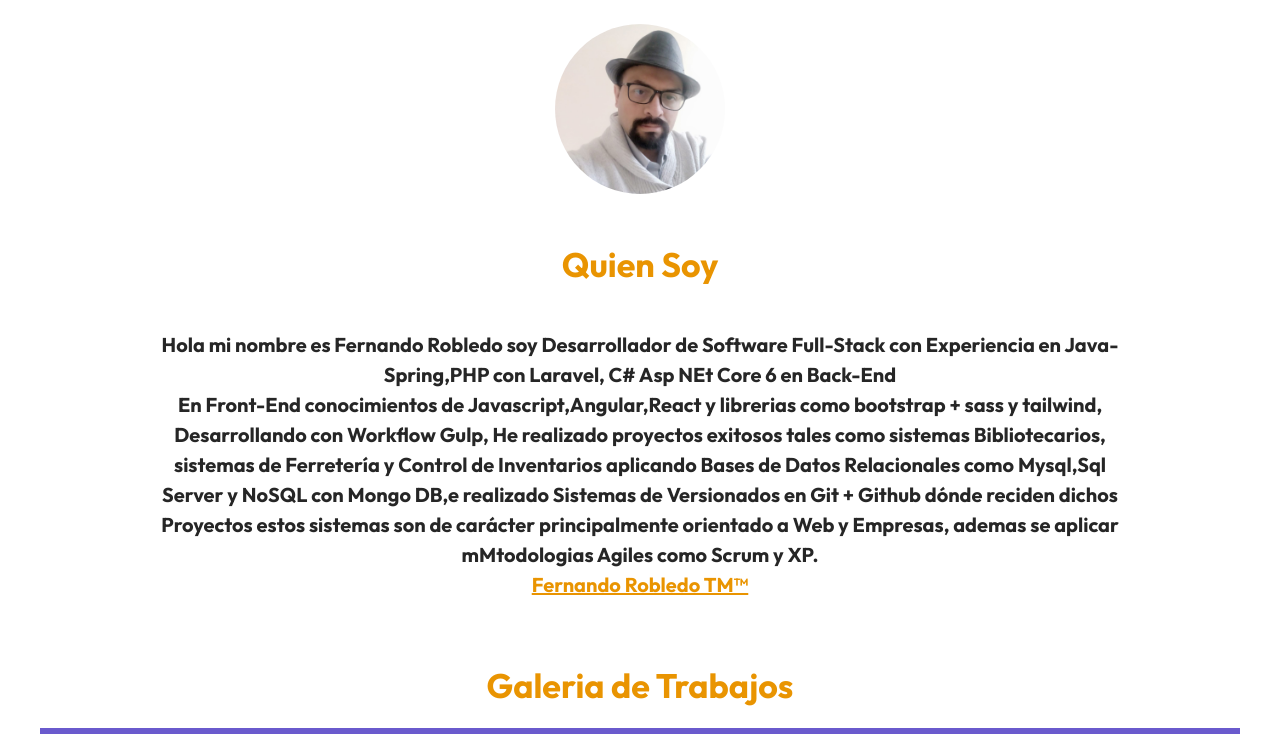
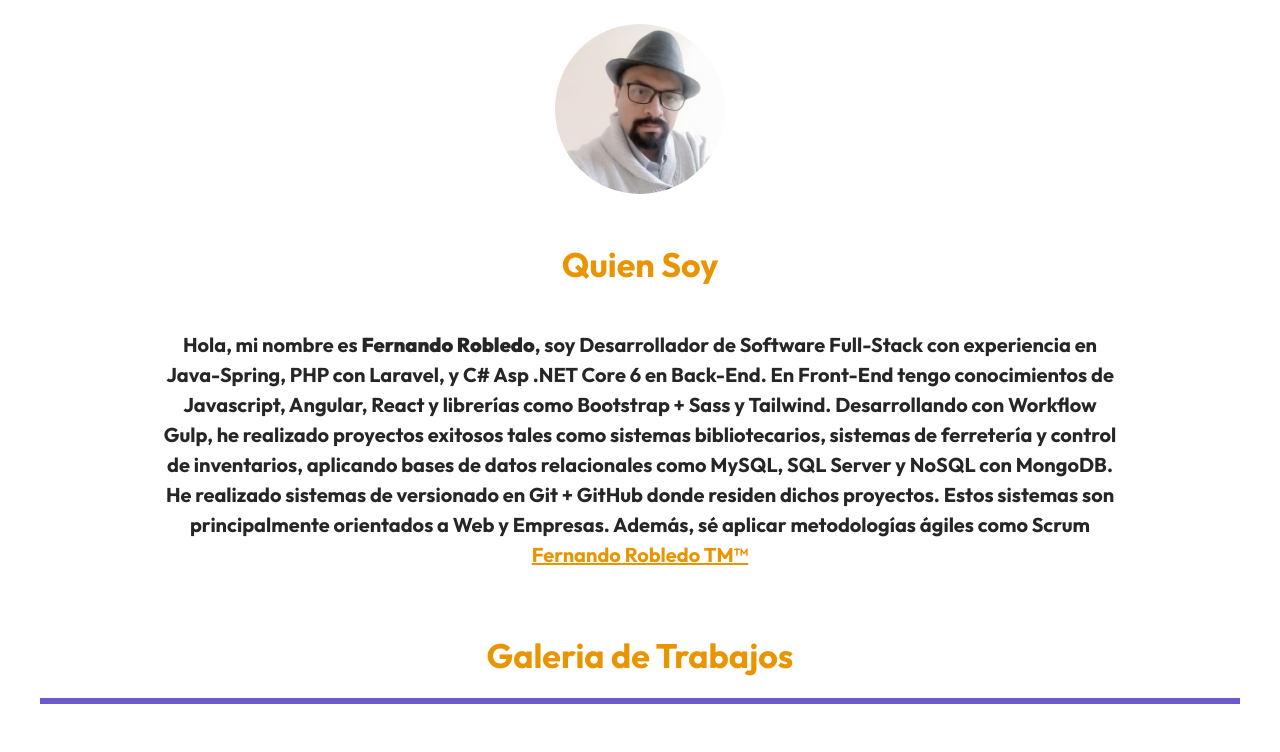
Before and after one commit to frobledod1981/Portafolio, a plain HTML site: page index.html in a window 1280 px wide. Shown: the part 481-1233 px from the top of the page. Drawn offline with Linux system fonts and the light colour scheme.

Commit message:
Update index.html

```diff
--- a/index.html
+++ b/index.html
@@ -50,11 +50,14 @@
 
             <div class="acerca__texto">
                 <h3 class="acerca__titulo">Quien Soy</h3>
-                <p>Hola mi nombre es Fernando Robledo soy Desarrollador de Software Full-Stack con Experiencia en Java-Spring,PHP con Laravel, C# Asp NEt Core 6 en Back-End<br>
-                    En Front-End conocimientos de Javascript,Angular,React y librerias como  bootstrap + sass y tailwind, Desarrollando con Workflow Gulp, He realizado proyectos exitosos
-                    tales como sistemas Bibliotecarios, sistemas de Ferretería y Control de Inventarios aplicando Bases de Datos Relacionales como Mysql,Sql Server y NoSQL
-                    con Mongo DB,e realizado Sistemas de Versionados en Git + Github dónde reciden dichos Proyectos estos sistemas son de carácter principalmente orientado a Web y Empresas, ademas se aplicar mMtodologias Agiles como Scrum y XP.
-                    <br><span class="acerca__tm">Fernando Robledo TM™</span></p>
+                <p>
+			Hola, mi nombre es <strong>Fernando Robledo</strong>, soy Desarrollador de Software Full-Stack con experiencia en Java-Spring, PHP con Laravel, y
+			C# Asp .NET Core 6 en Back-End. En Front-End tengo conocimientos de Javascript, Angular, React y librerías como Bootstrap + Sass y Tailwind.
+			Desarrollando con Workflow Gulp, he realizado proyectos exitosos tales como sistemas bibliotecarios, sistemas de ferretería y control de inventarios,
+			aplicando bases de datos relacionales como MySQL, SQL Server y NoSQL con MongoDB. He realizado sistemas de versionado en Git + GitHub donde
+			residen dichos proyectos. Estos sistemas son principalmente orientados a Web y Empresas. Además, sé aplicar metodologías ágiles como Scrum
+                    <br><span class="acerca__tm">Fernando Robledo TM™</span>
+		</p>
             </div>
         </section>
 
```
